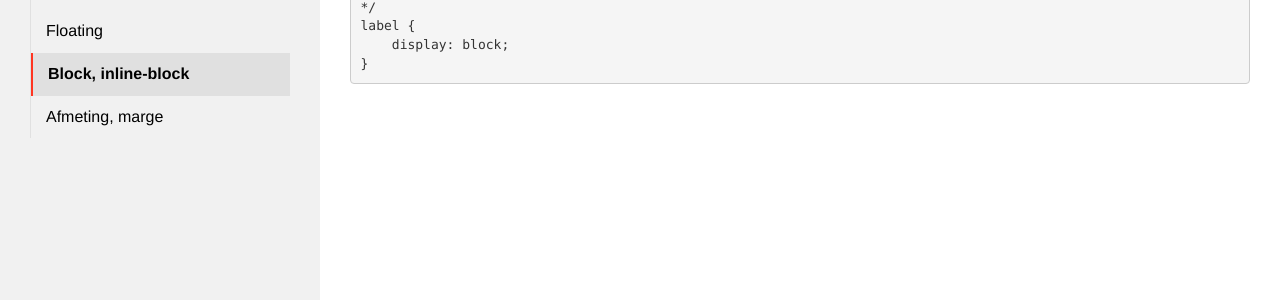
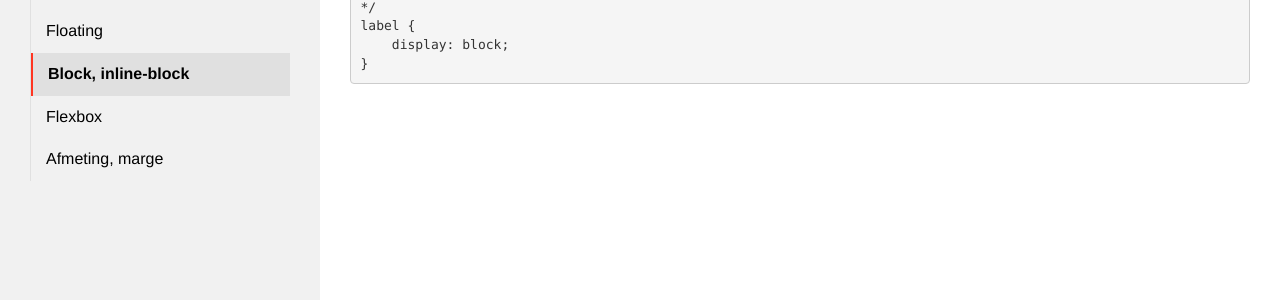
Before and after one commit to Syntra-Brussel/webdesign, a Jekyll site: the page built from css/block-inline-block.md, in a window 1280 px wide. Shown: the part 385-685 px from the top of the page. Built offline with Jekyll 4.4.1, drawn with Linux system fonts in a browser that asks for light colours; nearby versions of some CDN libraries; a script that is not in the unit is left out.

Commit message:
Update navigation.yml

```diff
--- a/_data/navigation.yml
+++ b/_data/navigation.yml
@@ -152,6 +152,9 @@ items:
       - url: /css/block-inline-block
         published: 'yes'
         title: Block, inline-block
+      - url: /css/flexbox
+        published: 'yes'
+        title: Flexbox
       - url: /css/afmeting-marge
         published: 'yes'
         title: Afmeting, marge
```
